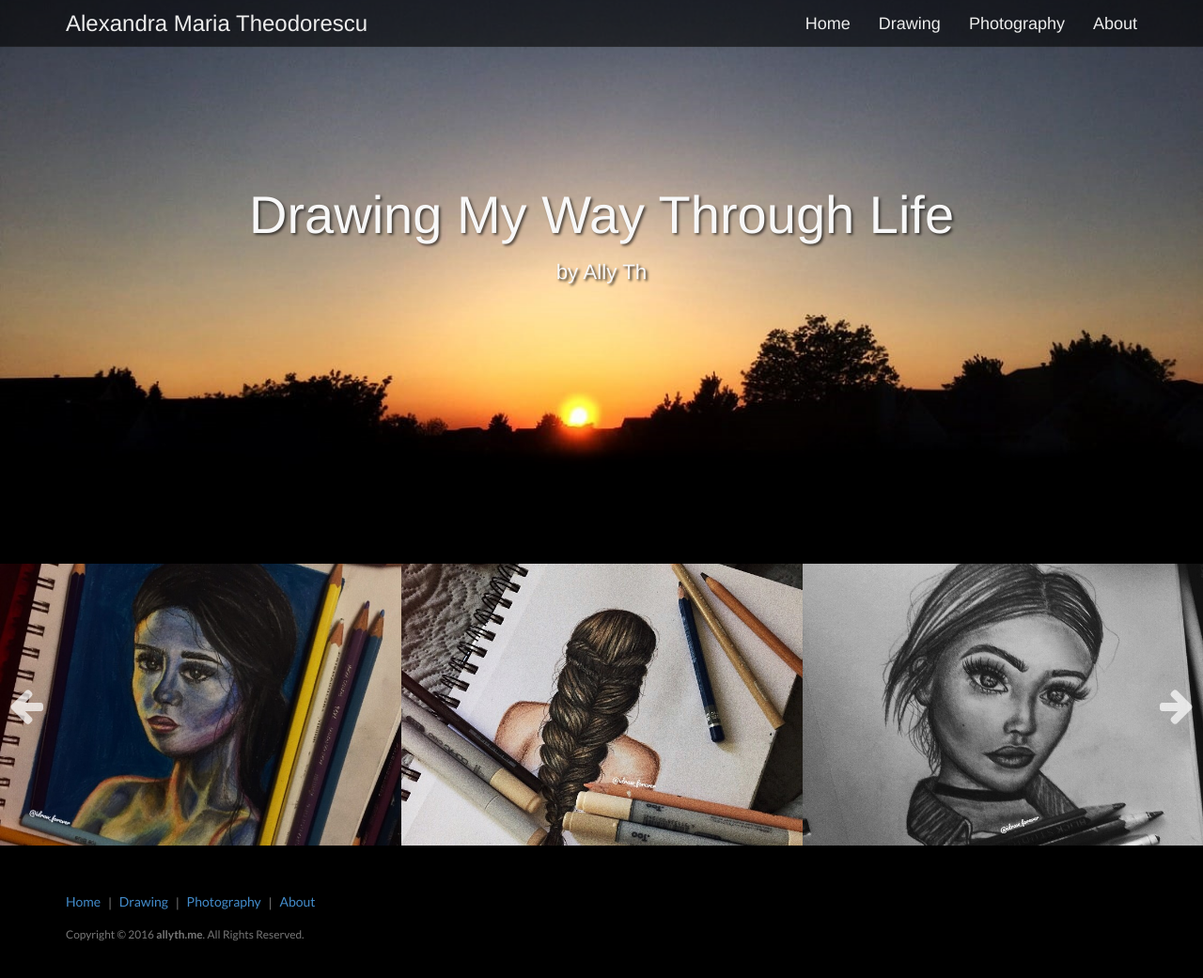
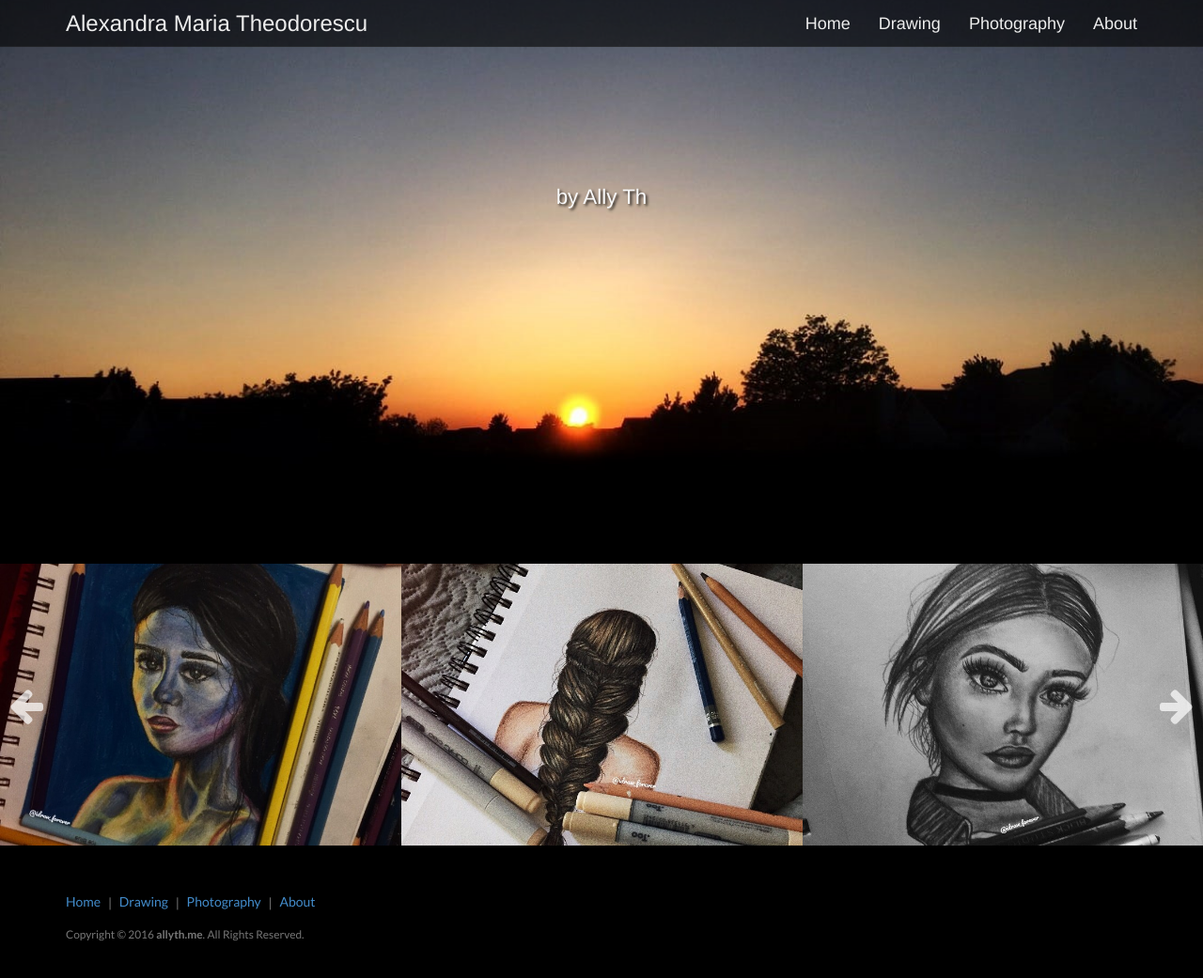
Before and after one commit to allyth/allyth, a Jekyll site: the page built from index.html, in a window 1280 px wide and 1053 px high. Shown: the top 1041 px of the window at 94% size. Built offline with Jekyll 4.4.1, drawn with Linux system fonts in a browser that asks for light colours; some web fonts are replaced.

Commit message:
deleted intro message

```diff
--- a/index.html
+++ b/index.html
@@ -20,7 +20,7 @@
                     <div class="row">
                         <div class="col-lg-12">
                             <div class="intro-message">
-                                <h1>Drawing My Way Through Life</h1>
+                                <h1></h1>
                                 <span class="subtitle">by Ally Th</span>
                                 <!--<hr class="intro-divider">
                                 <ul class="list-inline intro-social-buttons">
```
